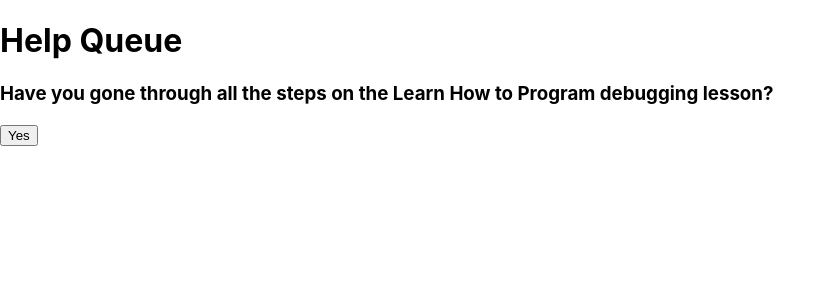
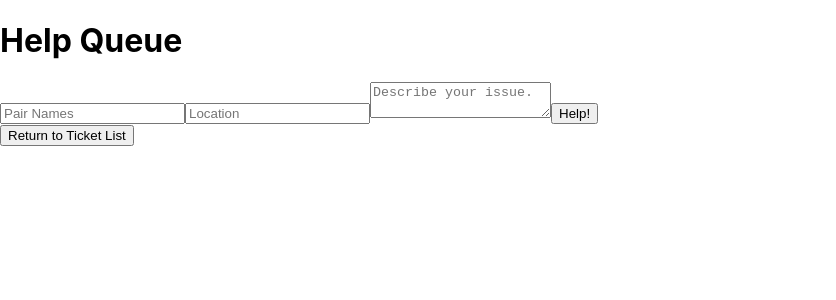
Before and after one commit to JStunning/help-queue, a React (Create React App) app: page / in a window 1280 px wide. Both pictures are taken after a click on the button "Add Ticket". Shown: the top 300 px of the page, without its empty margins (0-836 px from the left). Built offline with nearby package versions, Linux system fonts and the light colour scheme.

Commit message:
Add reusable form and details page

```diff
--- a/src/components/NewTicketForm.js
+++ b/src/components/NewTicketForm.js
@@ -1,9 +1,21 @@
 import React from "react";
+import { v4 } from 'uuid';
+import ReusableForm from "./ReusableForm";
 
 function NewTicketForm(props){
+
+  function handleNewTicketFormSubmission(event) {
+    event.preventDefault();
+    console.log(event.target.names.value);
+    console.log(event.target.location.value);
+    console.log(event.target.issue.value);
+  }
+
   return (
     <React.Fragment>
-      <h3>This is a form.</h3>
+      <ReusableForm
+        formSubmissionHandler={handleNewTicketFormSubmission}
+        buttonText="Help!" />
     </React.Fragment>
   );
 }
--- /dev/null
+++ b/src/components/ReusableForm.js
@@ -0,0 +1,30 @@
+import React from "react";
+import PropTypes from "prop-types";
+
+function ReusableForm(props) {
+  return (
+    <React.Fragment>
+      <form onSubmit={props.formSubmissionHandler}>
+        <input
+          type='text'
+          name='names'
+          placeholder='Pair Names' />
+        <input
+          type='text'
+          name='location'
+          placeholder='Location' />
+        <textarea
+          name='issue'
+          placeholder='Describe your issue.' />
+        <button type='submit'>{props.buttonText}</button>
+      </form>
+    </React.Fragment>
+  );
+}
+
+ReusableForm.propTypes = {
+  formSubmissionHandler: PropTypes.func,
+  buttonText: PropTypes.string
+};
+
+export default ReusableForm;
--- a/src/components/Ticket.js
+++ b/src/components/Ticket.js
@@ -4,17 +4,21 @@ import PropTypes from "prop-types";
 function Ticket(props){
   return (
     <React.Fragment>
-      <h3>{props.location} - {props.names}</h3>
-      <p><em>{props.issue}</em></p>
-      <hr/>
+      <div onClick = {() => props.whenTicketClicked(props.id)}>
+        <h3>{props.location} - {props.names}</h3>
+        <p><em>{props.issue}</em></p>
+        <hr/>
+      </div>
     </React.Fragment>
   );
 }
 
 Ticket.propTypes = {
-  names: PropTypes.string.isRequired,
-  location: PropTypes.string.isRequired,
-  issue: PropTypes.string
+  names: PropTypes.string,
+  location: PropTypes.string,
+  issue: PropTypes.string,
+  id: PropTypes.string,
+  whenTicketClicked: PropTypes.func
 };
 
 export default Ticket;
--- a/src/components/TicketControl.js
+++ b/src/components/TicketControl.js
@@ -1,52 +1,83 @@
 import React from 'react';
 import NewTicketForm from './NewTicketForm';
 import TicketList from './TicketList';
-import HaveYou1 from './HaveYou1';
-import HaveYou2 from './HaveYou2';
-import HaveYou3 from './HaveYou3';
+import TicketDetail from './TicketDetail';
+// import HaveYou1 from './HaveYou1';
+// import HaveYou2 from './HaveYou2';
+// import HaveYou3 from './HaveYou3';
 
 class TicketControl extends React.Component {
 
   constructor(props) {
     super(props);
     this.state = {
-      counter: 0
+      formVisibleOnPage: false,
+      masterTicketList: [],
+      selectedTicket: null,
+      editing: false
     };
   }
 
   handleClick = () => {
-    if(this.state.counter <= 3){
-      this.setState((state) => {
-        return {counter: state.counter + 1}
+    if (this.state.selectedTicket != null) {
+      this.setState({
+        formVisibleOnPage: false,
+        selectedTicket: null
       });
     } else {
-      this.setState((state) => {
-        return {counter: 0}
+      this.setState(prevState => ({
+        formVisibleOnPage: !prevState.formVisibleOnPage,
+      }));
+    }
+  }
+
+  handleAddingNewTicketToList = (newTicket) => {
+    const newMasterTicketList = this.state.masterTicketList.concat(newTicket);
+    this.setState({masterTicketList: newMasterTicketList});
+    this.setState({formVisibleOnPage: false});
+  }
+
+  handleChangingSelectedTicket = (id) => {
+    const selectedTicket = this.state.masterTicketList.filter(ticket => ticket.id === id)[0];
+    this.setState({selectedTicket: selectedTicket});
+  }
+
+  handleDeletingTicket = (id) => {
+    const newMasterTicketList = this.state.masterTicketList.filter(ticket => ticket.id !== id);
+    this.setState({
+      masterTicketList: newMasterTicketList,
+      selectedTicket: null
     });
   }
 
-    console.log("hello")
+  handleEditClick = () => {
+    console.log("handleEditClick reached!");
+    this.setState({editing: true});
   }
 
   render(){
     let currentlyVisibleState = null;
     let buttonText = null;
-    if (this.state.counter === 4) {
-      currentlyVisibleState = <NewTicketForm />
+
+    if (this.state.selectedTicket != null) {
+      currentlyVisibleState = <TicketDetail
+        ticket = {this.state.selectedTicket}
+        onClickingDelete = {this.handleDeletingTicket}
+        onClickingEdit = {this.handleEditClick}
+      />
       buttonText = "Return to Ticket List";
-    } else if (this.state.counter === 1) {
-      currentlyVisibleState = <HaveYou1 />
-      buttonText = "Yes";
-    } else if (this.state.counter === 2) {
-      currentlyVisibleState = <HaveYou2 />
-      buttonText = "Yes";
-    } else if (this.state.counter === 3) {
-      currentlyVisibleState = <HaveYou3 />
-      buttonText = "Yes";
+      // While our TicketDetail component only takes placeholder data, we will eventually be passing the value of selectedTicket as a prop.
+    }
+    else if (this.state.formVisibleOnPage) {
+      // This conditional needs to be updated to "else if."
+      currentlyVisibleState = <NewTicketForm onNewTicketCreation={this.handleAddingNewTicketToList}  />;
+      buttonText = "Return to Ticket List";
     } else {
-      currentlyVisibleState = <TicketList />
+      currentlyVisibleState = <TicketList ticketList={this.state.masterTicketList} onTicketSelection={this.handleChangingSelectedTicket} />;
+      // Because a user will actually be clicking on the ticket in the Ticket component, we will need to pass our new handleChangingSelectedTicket method as a prop.
       buttonText = "Add Ticket";
   }
+
   return (
     <React.Fragment>
       {currentlyVisibleState}
--- /dev/null
+++ b/src/components/TicketDetail.js
@@ -0,0 +1,25 @@
+import React from "react";
+import PropTypes from "prop-types";
+
+function TicketDetail(props){
+  const { ticket, onClickingDelete } = props;
+
+  return (
+    <React.Fragment>
+      <h1>Ticket Detail</h1>
+      <h3>{ticket.location} - {ticket.names}</h3>
+      <p><em>{ticket.issue}</em></p>
+      <button onClick={ props.onClickingEdit }>Update Ticket</button>
+      <button onClick={()=> onClickingDelete(ticket.id) }>Close Ticket</button>
+      <hr/>
+    </React.Fragment>
+  );
+}
+
+TicketDetail.propTypes = {
+  ticket: PropTypes.object,
+  onClickingDelete: PropTypes.func,
+  onClickingEdit: PropTypes.func
+};
+
+export default TicketDetail;
--- a/src/components/TicketList.js
+++ b/src/components/TicketList.js
@@ -1,36 +1,30 @@
-import React from 'react';
-import Ticket from './Ticket';
+import React from "react";
+import Ticket from "./Ticket";
+import PropTypes from "prop-types";
 
-const masterTicketList = [
-  {
-    names: 'Thato and Haley',
-    location: '3A',
-    issue: 'Firebase won\'t save record. Halp.'
-  },
-  {
-    names: 'Sleater and Kinney',
-    location: '4B',
-    issue: 'Prop types are throwing an error.'
-  },
-  {
-    names: 'Imani & Jacob',
-    location: '9F',
-    issue: 'Child component isn\'t rendering.'
-  }
-];
+// remove const masterTicketList = [ ... ]. We no longer want these.
 
-function TicketList(){
+function TicketList(props){
+
   return (
     <React.Fragment>
       <hr/>
-      {masterTicketList.map((ticket, index) =>
-        <Ticket names={ticket.names}
+      {props.ticketList.map((ticket) =>
+        <Ticket
+          whenTicketClicked = { props.onTicketSelection }
+          names={ticket.names}
           location={ticket.location}
           issue={ticket.issue}
-          key={index}/>
+          id={ticket.id}
+          key={ticket.id}/>
       )}
     </React.Fragment>
   );
 }
 
+TicketList.propTypes = {
+  ticketList: PropTypes.array,
+  onTicketSelection: PropTypes.func
+};
+
 export default TicketList;
```
Lines whose indentation alone changed are shown as unchanged.
